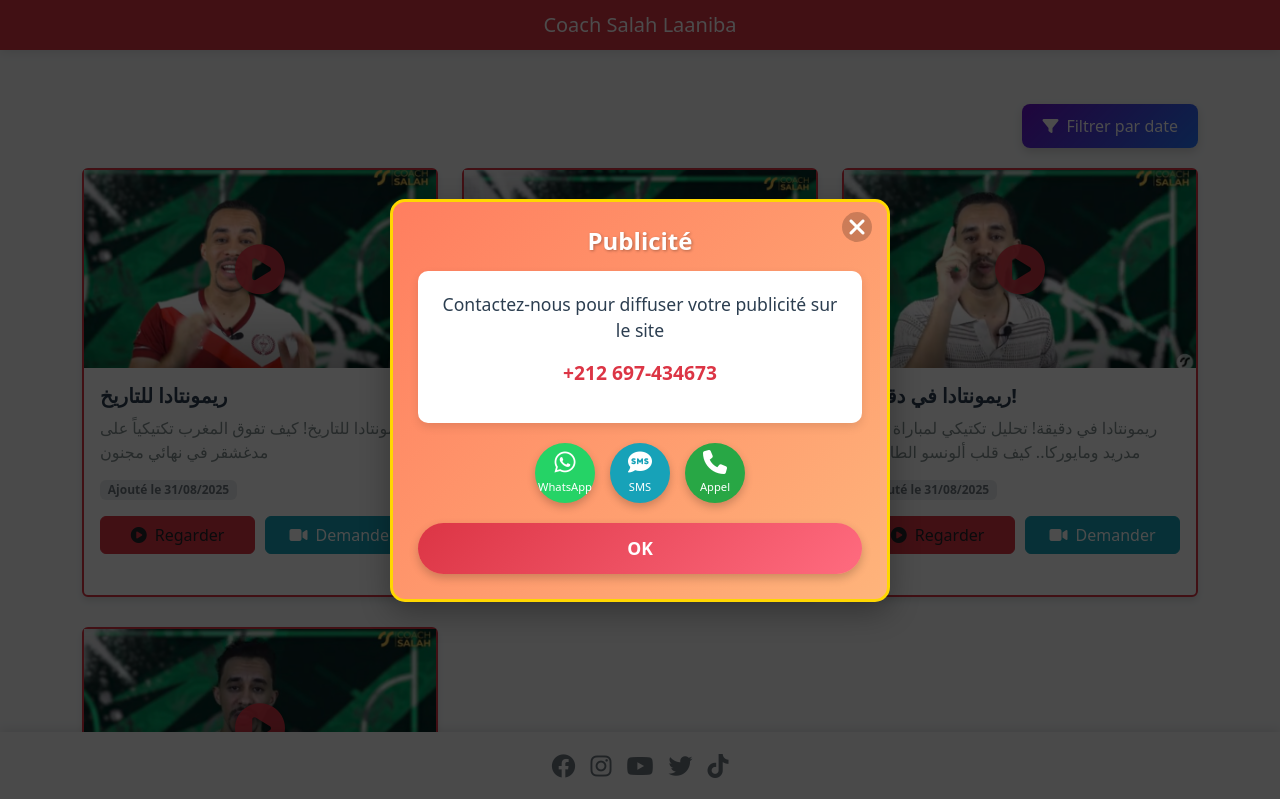
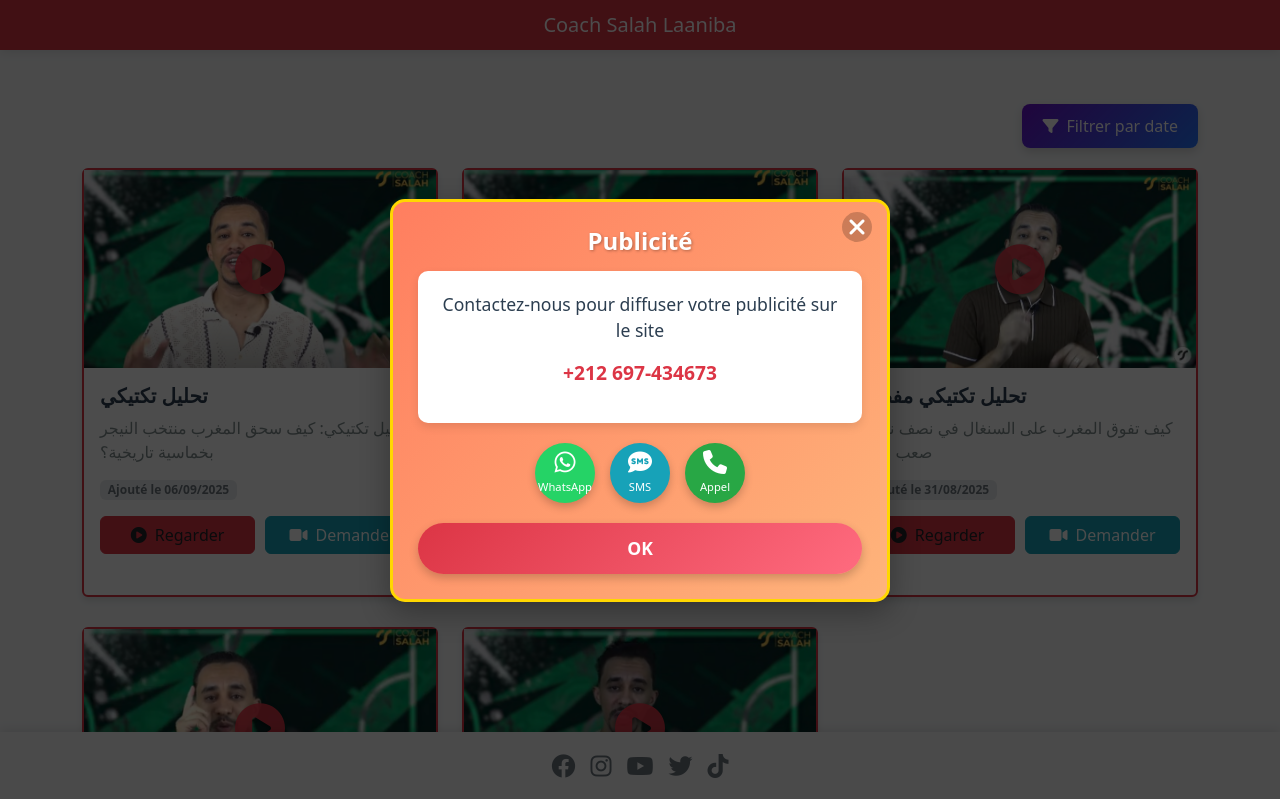
Before and after one commit to idrissiseddik/coachsalah, a plain HTML site: page index.html in a window 1280 px wide. Shown: the top 799 px of the page. Drawn offline with nearby package versions, Linux system fonts and the light colour scheme.

Commit message:
Update index.html

```diff
--- a/index.html
+++ b/index.html
@@ -1001,6 +1001,19 @@
     <script>
         // Données des vidéos - Facile à modifier pour ajouter de nouvelles vidéos
         const videoData = [
+            {
+                id: 5,
+                title: "تحليل تكتيكي",
+                description: "تحليل تكتيكي: كيف سحق المغرب منتخب النيجر بخماسية تاريخية؟",
+                youtubeId: "HsI0-2QzC8I",
+                date: "2025-09-06",
+                category: "entrainement",
+                thumbnail: "images/id5.jpg",
+                sponsor: {
+                    name: "FitLife Nutrition",
+                    link: "https://www.fitlifenutrition.com"
+                }
+            },
             {
                 id: 4,
                 title: "ريمونتادا للتاريخ",
```
